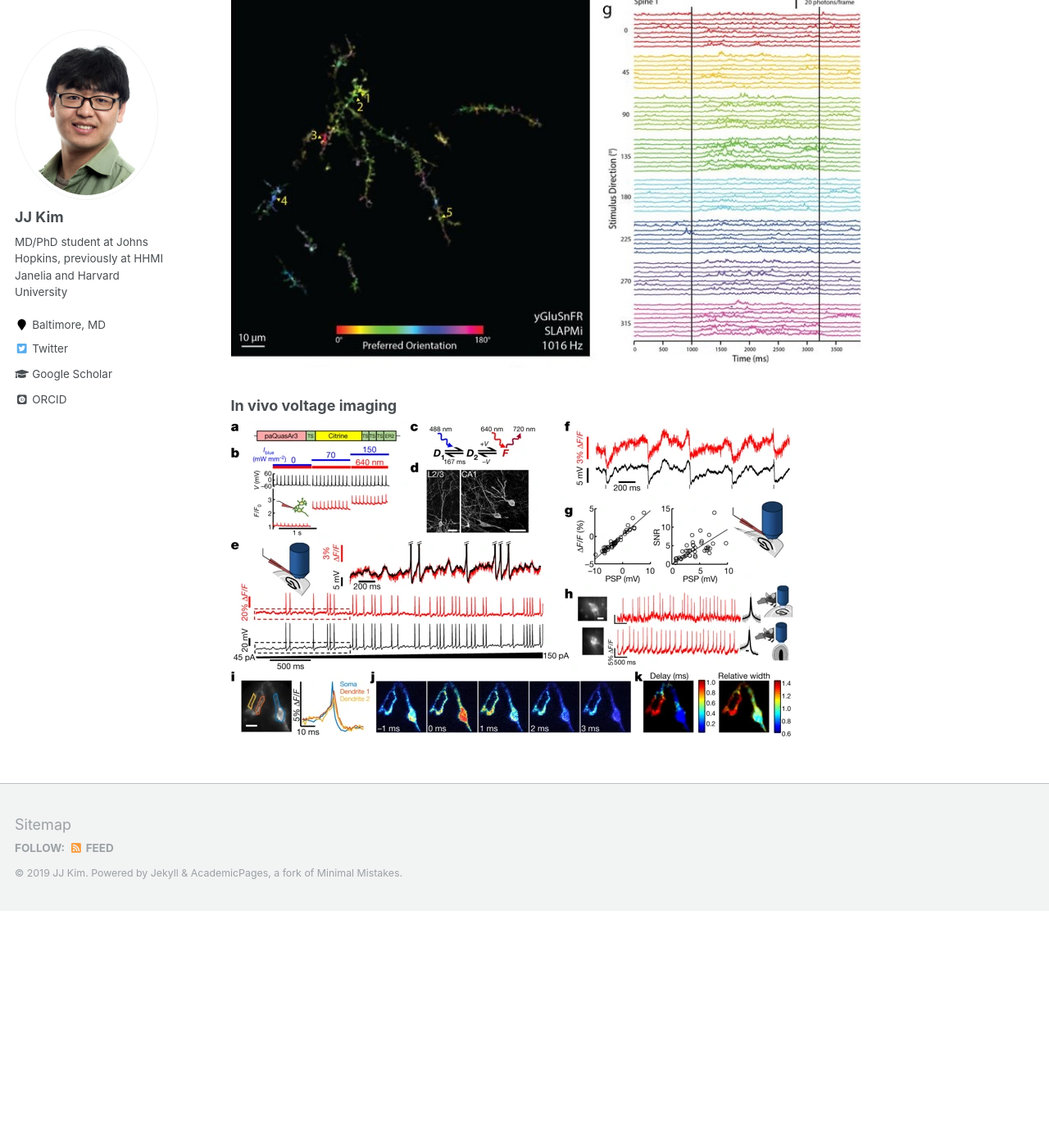
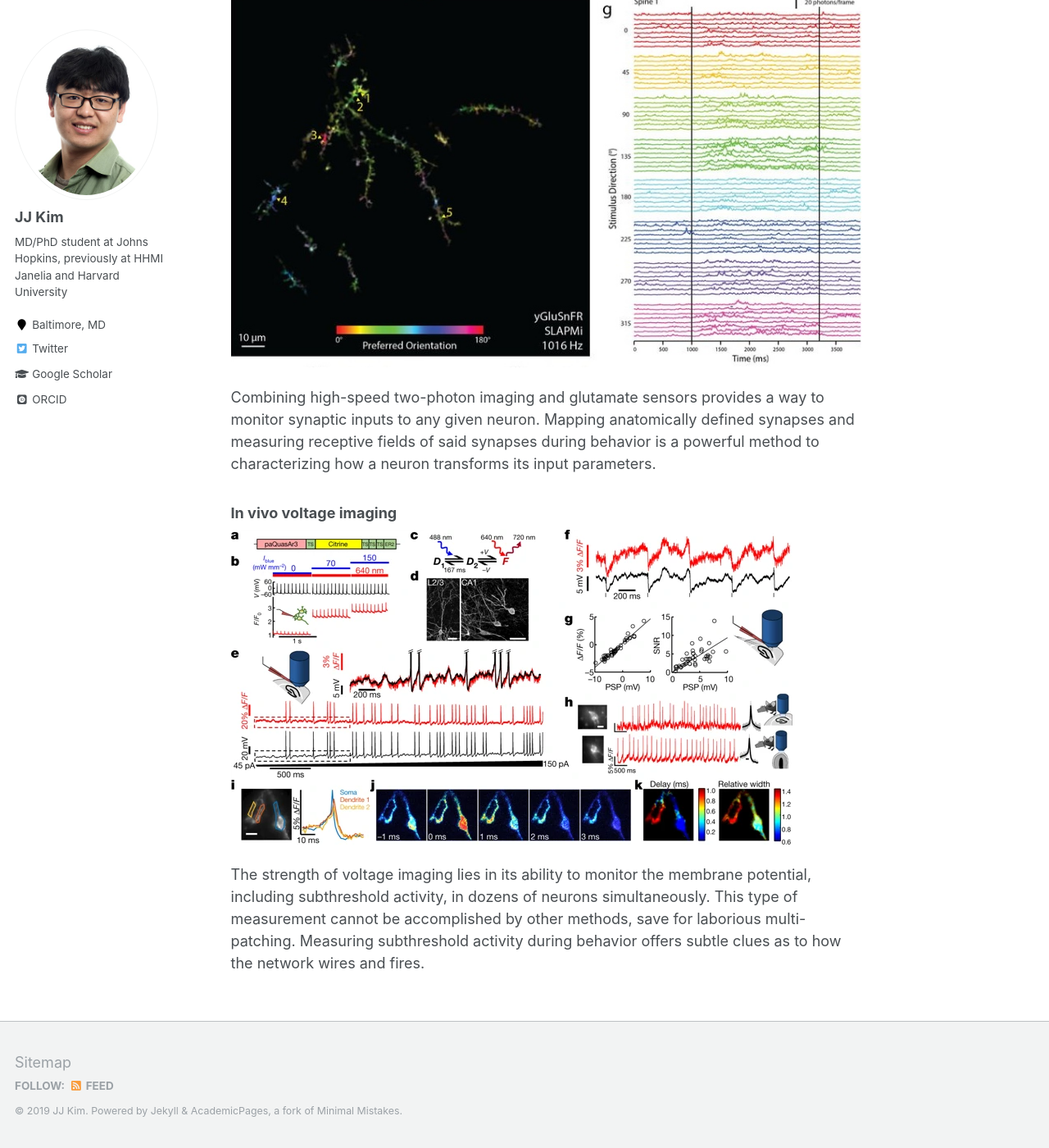
Before and after one commit to jeongjunjjkim/jeongjunjjkim.github.io, a Jekyll site: the page built from _pages/research.md, in a window 1280 px wide and 1400 px high, scrolled down 364 px. Shown: the whole window at 82% size. Built offline with Jekyll 4.4.1, drawn with Linux system fonts in a browser that asks for light colours; some web fonts are replaced; before the commit the page ends 1475 px from its top, so only the background shows below that.

Commit message:
Update research.md

```diff
--- a/_pages/research.md
+++ b/_pages/research.md
@@ -15,12 +15,12 @@ Current Research
 Previous Research
 ======
 ### Dendritic glutamate imaging
+![glu-imaging](/images/glutamate-imaging.jpg)
 
-
-![glu-imaging](/images/glutamate-imaging.jpg)
+Combining high-speed two-photon imaging and glutamate sensors provides a way to monitor synaptic inputs to any given neuron. Mapping anatomically defined synapses and measuring receptive fields of said synapses during behavior is a powerful method to characterizing how a neuron transforms its input parameters.
 
 
 ### In vivo voltage imaging
+![volt-imaging](/images/voltage-imaging.png)
 
-
-![volt-imaging](/images/voltage-imaging.png)
+The strength of voltage imaging lies in its ability to monitor the membrane potential, including subthreshold activity, in dozens of neurons simultaneously. This type of measurement cannot be accomplished by other methods, save for laborious multi-patching. Measuring subthreshold activity during behavior offers subtle clues as to how the network wires and fires.
```
